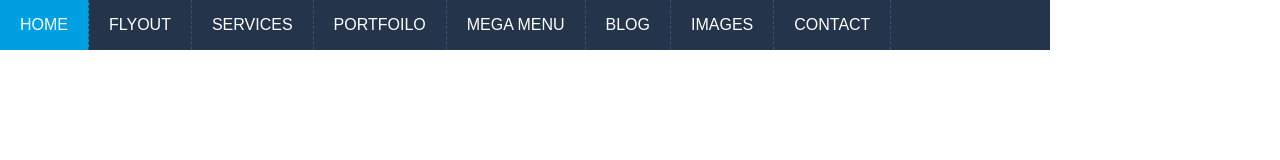
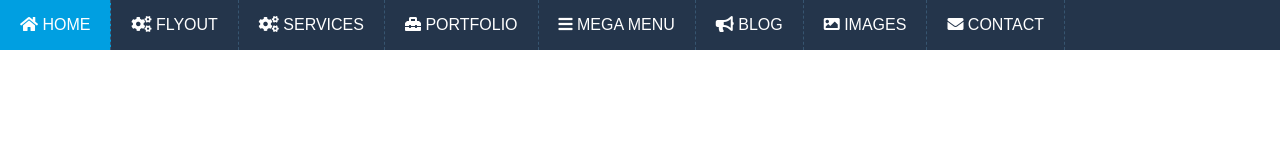
Before and after one commit to Sonnguyen158/Homework-RJS, a plain HTML site: page less3/index.html in a window 1280 px wide. Drawn offline with Linux system fonts and the light colour scheme.

Commit message:
bai tap buoi5

```diff
--- a/less3/index.html
+++ b/less3/index.html
@@ -4,14 +4,17 @@
     <meta charset="UTF-8">
     <meta name="viewport" content="width=device-width, initial-scale=1.0">
     <link rel="stylesheet" href="style.css">
+    <link rel="stylesheet" href="https://pro.fontawesome.com/releases/v5.10.0/css/all.css">
 </head>
 <body>
         <ul class="menu">
             <li class="item">
+                <i class="fas fa-home"></i>
                 <a href="">HOME</a>
             </li>
 
             <li class="has-submenu item">
+                <i class="fas fa-cogs"></i>
                 <a href="">FLYOUT</a>
                 <ul class="submenu">
                     <li class="submenu-par">
@@ -40,26 +43,32 @@
             </li>
 
             <li class="item">
+                <i class="fas fa-cogs"></i>
                 <a href="">SERVICES</a>
             </li>
 
             <li class="item">
-                <a href="">PORTFOILO</a>
+                <i class="fas fa-toolbox"></i>
+                <a href="">PORTFOLIO</a>
             </li>
 
             <li class="item">
+                <i class="fas fa-bars"></i>
                 <a href="">MEGA MENU</a>
             </li>
 
             <li class="item">
+                <i class="fas fa-bullhorn"></i>
                 <a href="">BLOG</a>
             </li>
 
             <li class="item">
+                <i class="fas fa-image"></i>
                 <a href="">IMAGES</a>
             </li>
 
             <li class="item">
+                <i class="fas fa-envelope"></i>
                 <a href="">CONTACT</a>
             </li>
         </ul>
--- a/less3/style.css
+++ b/less3/style.css
@@ -17,7 +17,7 @@ a {
 }
 
 .menu {
-    width: 1050px;
+    width: 1300px;
     height: 50px;
     display: flex;
     background-color: #24354b;
@@ -79,3 +79,7 @@ a {
 .submenu-par li {
     background-color: #567987;
 }
+
+i {
+    color: white;
+}
```
